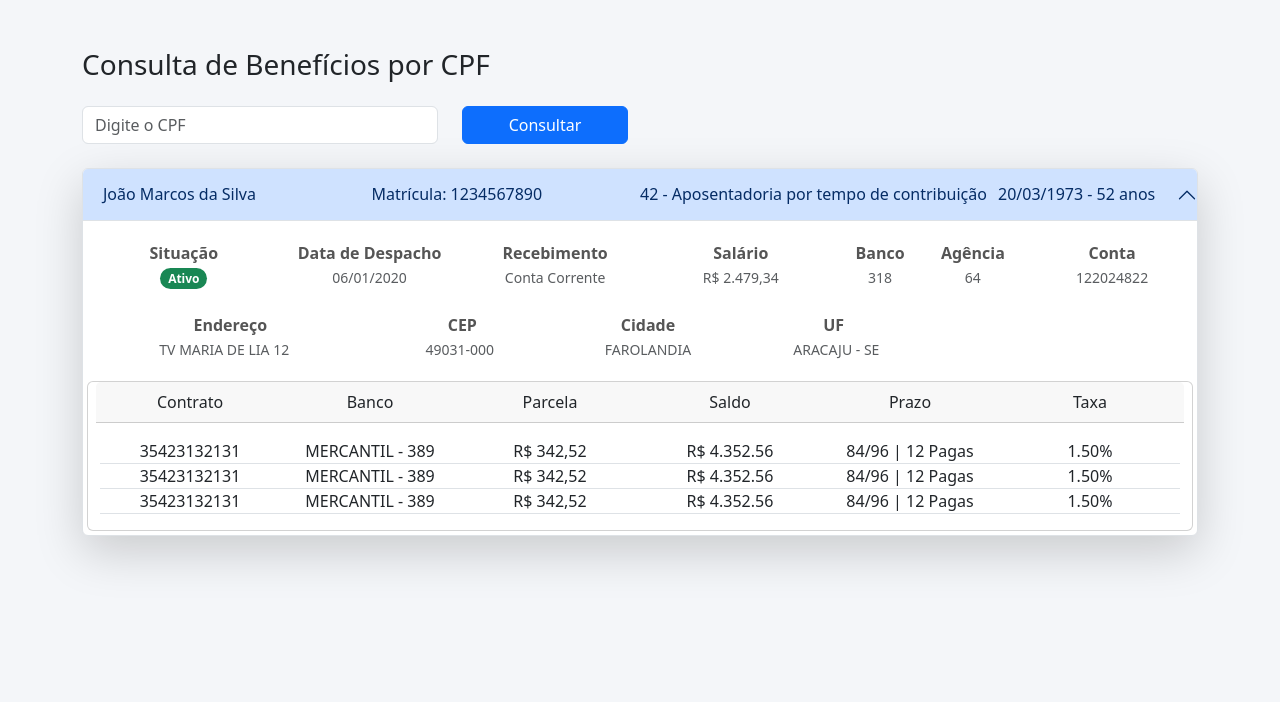
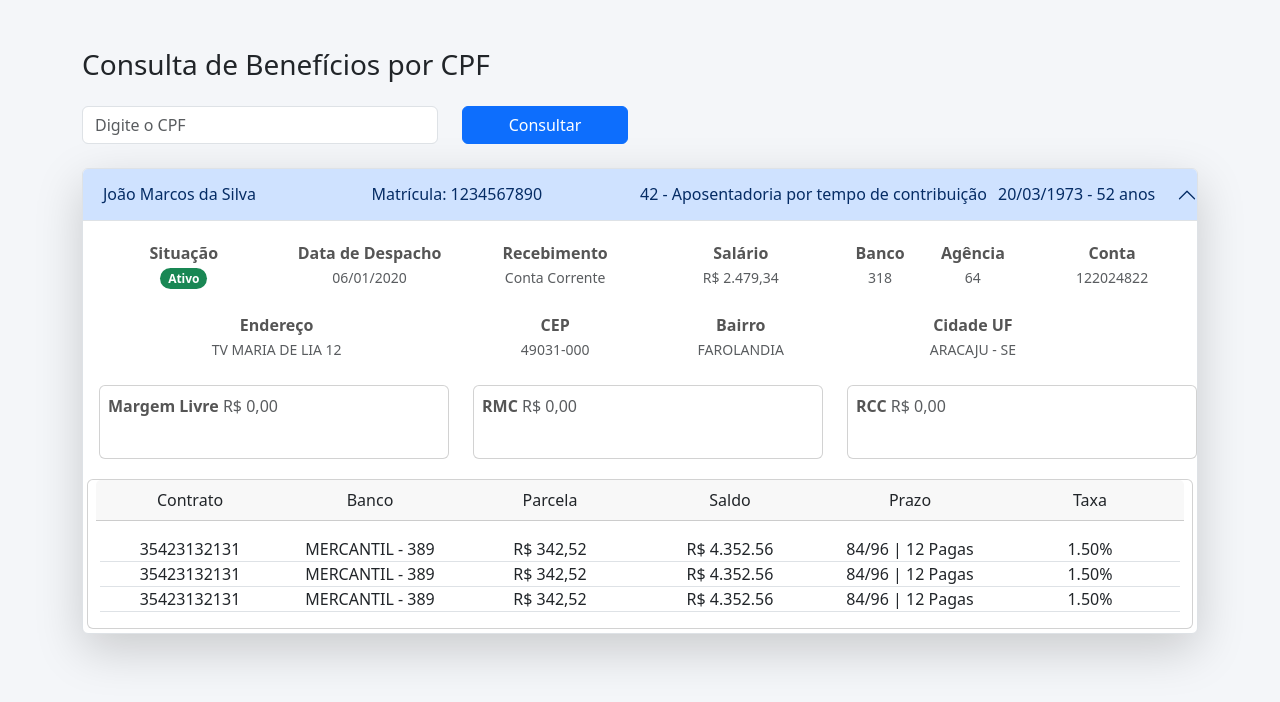
Before and after one commit to jccarlosjr/selenium-webscrapping, a Django app: page /consulta/ in a window 1280 px wide, after a click that opens the changed part. Shown: the top 702 px of the page. Run offline with Django 5.2, Linux system fonts and the light colour scheme; parts of the project's set-up code (start-up, migrations or seed data) failed here and were passed over.

Commit message:
template adjustments for the return

```diff
--- a/scrapper/templates/scrapper.html
+++ b/scrapper/templates/scrapper.html
@@ -103,22 +103,23 @@
                             <small class="text-muted">122024822</small>
                         </div>
                     </div>
+
                     <div class="row g-3 ms-2 text-center mt-2">
-                        <div class="col-md-3">
+                        <div class="col-md-4">
                             <span class="label">Endereço</span>
                         </div>
                         <div class="col-md-2">
                             <span class="label">CEP</span>
                         </div>
                         <div class="col-md-2">
-                            <span class="label">Cidade</span>
+                            <span class="label">Bairro</span>
                         </div>
-                        <div class="col-md-2">
-                            <span class="label">UF</span>
+                        <div class="col-md-3">
+                            <span class="label">Cidade UF</span>
                         </div>
                     </div>
-                    <div class="row g-3 text-center">
-                        <div class="col-md-3 ms-2">
+                    <div class="row g-3 ms-2 text-center">
+                        <div class="col-md-4">
                             <small class="text-muted">TV MARIA DE LIA 12</small>
                         </div>
                         <div class="col-md-2">
@@ -127,10 +128,32 @@
                         <div class="col-md-2">
                             <small class="text-muted">FAROLANDIA</small>
                         </div>
-                        <div class="col-md-2">
+                        <div class="col-md-3">
                             <small class="text-muted">ARACAJU - SE</small>
                         </div>
                     </div>
+
+                    <div class="row ms-1 mt-4">
+                        <div class="col-4">
+                            <div class="card p-2">
+                                <div class="card-head"><span class="label">Margem Livre</span> <span class="text-muted">R$ 0,00</span></div>
+                                <div class="card-body"></div>
+                            </div>
+                        </div>
+                        <div class="col-4">
+                            <div class="card p-2">
+                                <div class="card-head"><span class="label">RMC</span> <span class="text-muted">R$ 0,00</span></div>
+                                <div class="card-body"></div>
+                            </div>
+                        </div>
+                        <div class="col-4">
+                            <div class="card p-2">
+                                <div class="card-head"><span class="label">RCC</span> <span class="text-muted">R$ 0,00</span></div>
+                                <div class="card-body"></div>
+                            </div>
+                        </div>
+                    </div>
+
                     <div class="row g-3 m-1">
                         <div class="card">
                             <div class="card-header">
@@ -173,9 +196,7 @@
                     </div>
                 </div>
             </div>
-
         </div>
-
     </div>
 
 </div>
```
